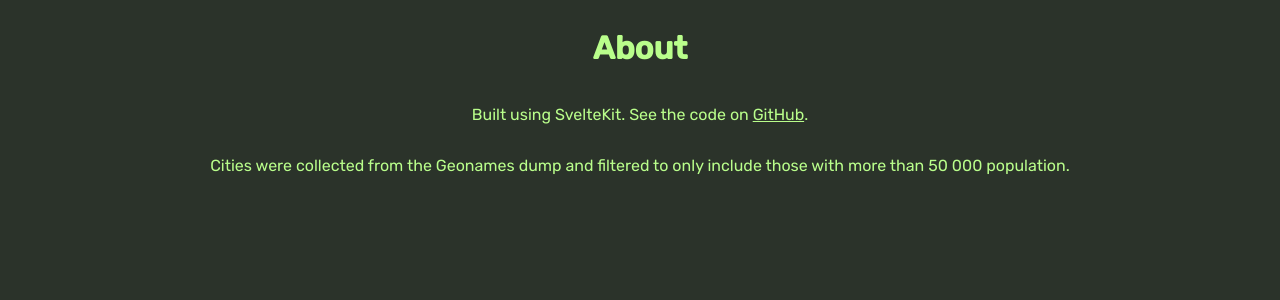
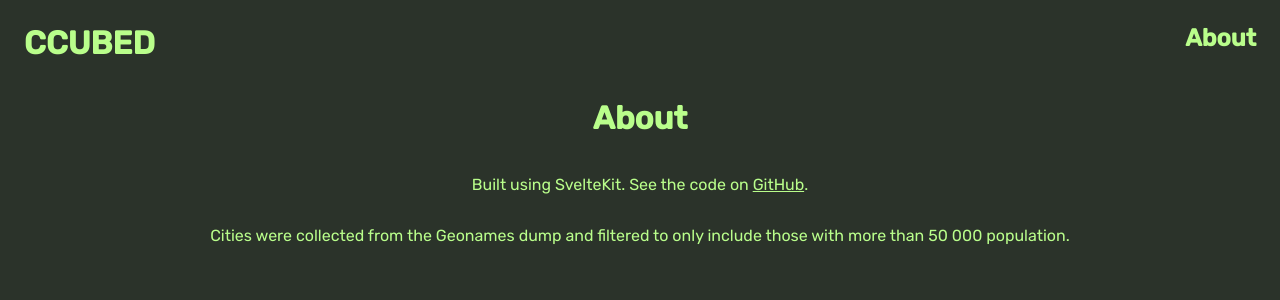
Before and after one commit to elkalt/ccubed, a SvelteKit app: page /about in a window 1280 px wide. Shown: the top 300 px of the page. Built offline with nearby package versions, Linux system fonts and the light colour scheme.

Commit message:
let people get back from the about page

```diff
--- a/src/routes/about/+page.svelte
+++ b/src/routes/about/+page.svelte
@@ -1,6 +1,11 @@
 <script lang="ts">
   import "$lib/styles/app.scss";
 </script>
+
+<header>
+  <h1><a href="/">CCUBED</a></h1>
+  <p>About</p>
+</header>
 
 <div class="content-wrapper">
   <h1>About</h1>
@@ -18,6 +23,39 @@
     width: 100%;
   }
 
+  header {
+    display: flex;
+    flex-direction: row;
+    justify-content: space-between;
+    text-align: center;
+    padding: 1rem;
+    font-size: 1.5rem;
+    cursor: default;
+
+    h1 {
+      font-size: 2rem;
+      padding: 0;
+      margin: 0;
+
+      a {
+        color: var(--primary);
+        text-decoration: none;
+        cursor: pointer;
+
+        &:hover {
+          color: var(--primary-light);
+        }
+      }
+    }
+
+    p {
+      font-size: 1.5rem;
+      font-weight: 600;
+      padding: 0;
+      margin: 0;
+    }
+  }
+
   a {
     color: var(--primary);
     text-decoration: underline;
```
